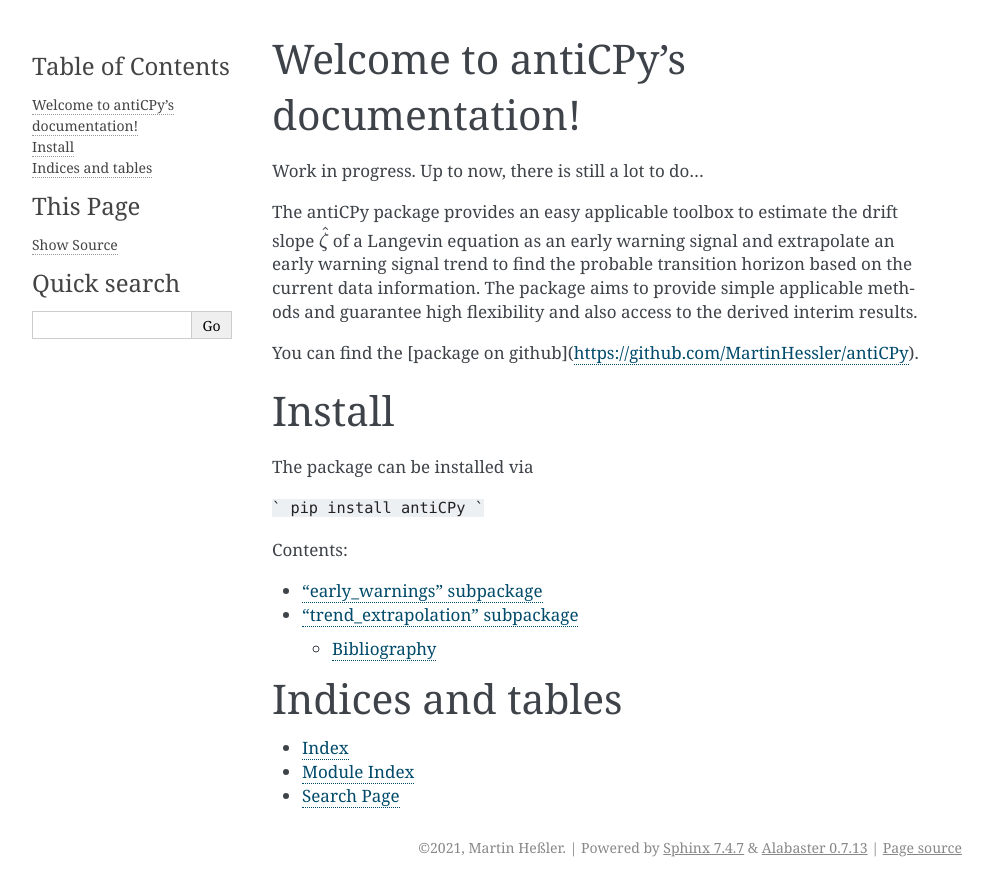
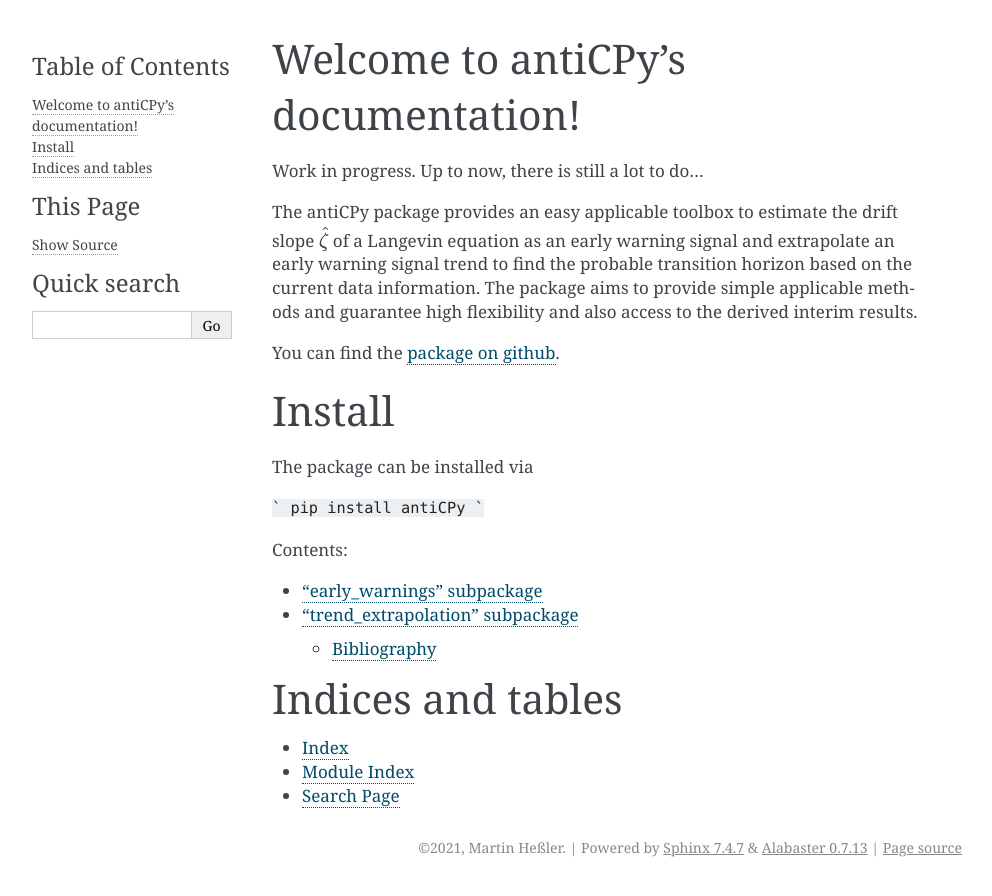
Before and after one commit to MartinHessler/antiCPy, a Sphinx documentation site: the page built from docs/index.rst, in a window 1280 px wide. Shown: the top 896 px of the page, without its empty margins (148-1140 px from the left). Built offline with Sphinx 7.4.7, drawn with Linux system fonts in a browser that asks for light colours.

Commit message:
Correct the representation of the link to github.

```diff
--- a/docs/index.rst
+++ b/docs/index.rst
@@ -10,7 +10,7 @@ Up to now, there is still a lot to do...
 
 The antiCPy package provides an easy applicable toolbox to estimate the drift slope :math:`\hat{\zeta}` of a Langevin equation as an early warning signal and extrapolate an early warning signal trend to find the probable transition horizon based on the current data information. The package aims to provide simple applicable methods and guarantee high flexibility and also access to the derived interim results.
 
-You can find the [package on github](https://github.com/MartinHessler/antiCPy).
+You can find the `package on github <https://github.com/MartinHessler/antiCPy>`_.
 
 Install
 =======
```
